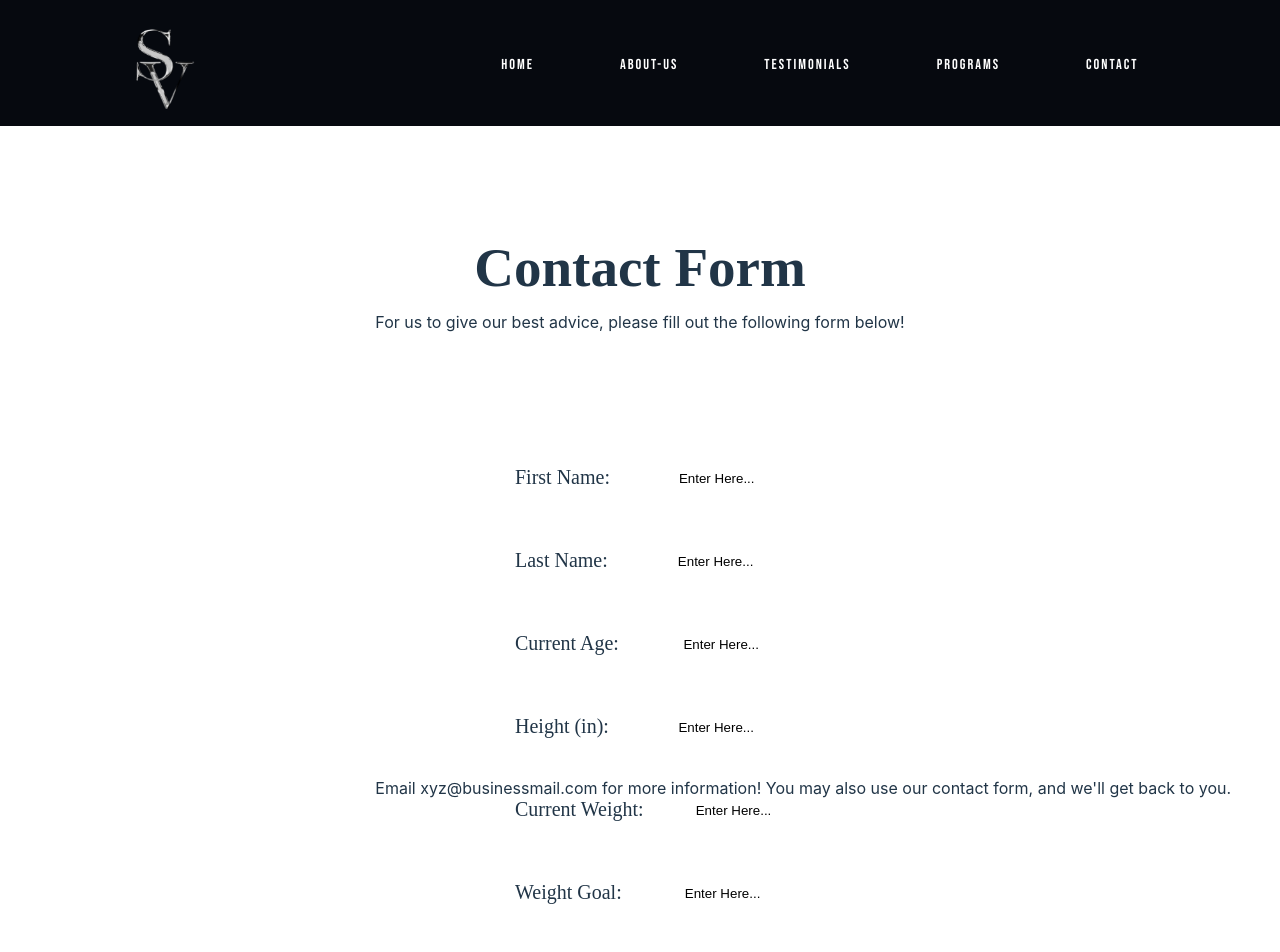
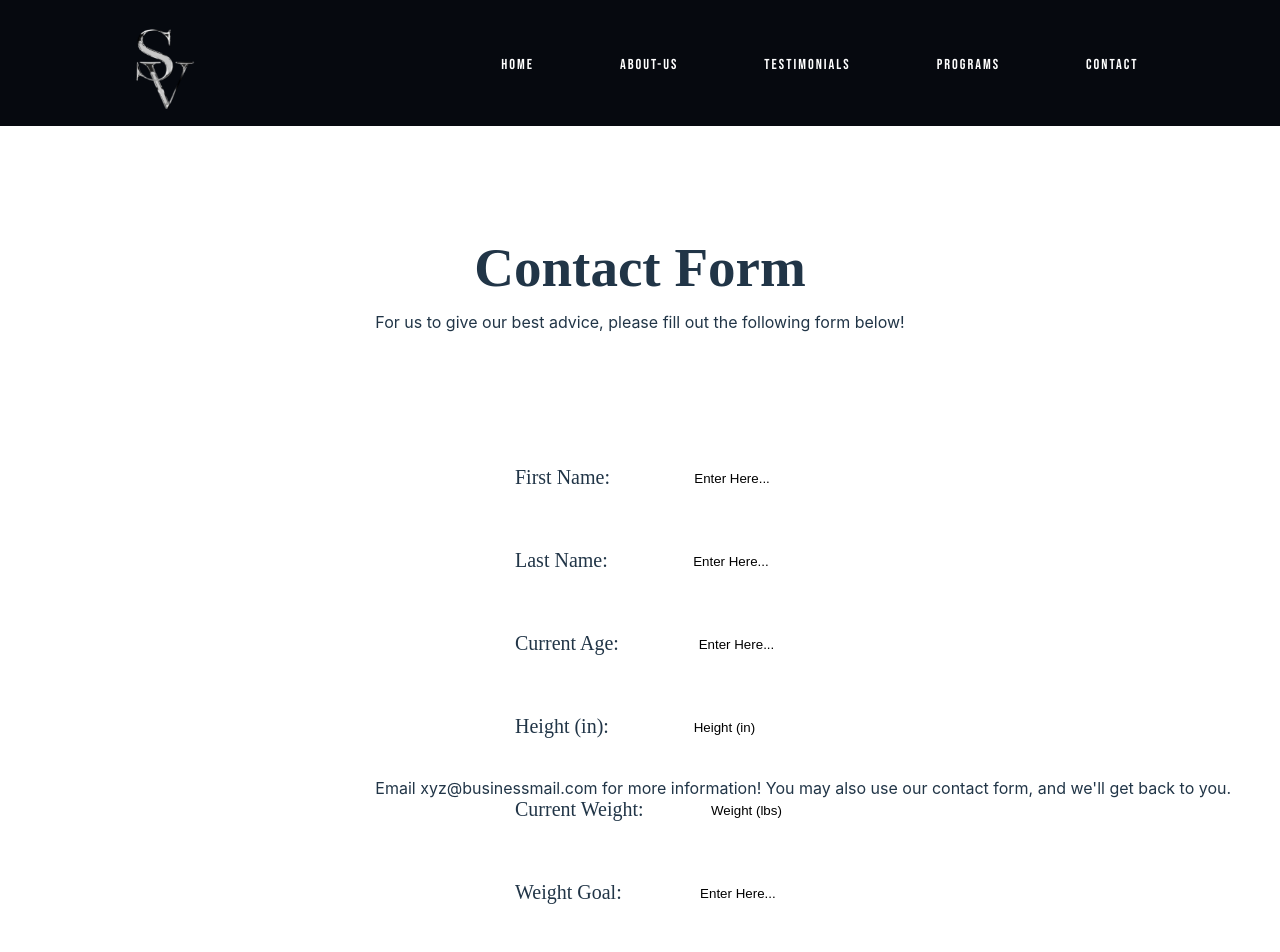
Before and after one commit to camposa03/learn-react, a React (Vite) app: page /Contact in a window 1280 px wide. Shown: the top 952 px of the page. Built offline with nearby package versions, Linux system fonts and the light colour scheme; a web font is replaced by a local one.

Commit message:
fixed footer and worked on bmi calculator

```diff
--- a/src/BMI/BmiCalculator.jsx
+++ b/src/BMI/BmiCalculator.jsx
@@ -1,5 +1,4 @@
 import React from 'react'
-import ReactDOM from 'react-dom/client'
 import { useState } from 'react'
 
 
@@ -7,7 +6,6 @@ function Bmi () {
 
 
   const BmiCalculator = (props) => {
-    console.log(props);
     const [weight, setWeight] = useState('');
     const [height, setHeight] = useState('');
     const [bmi, setBmi] = useState('');
@@ -22,13 +20,10 @@ function Bmi () {
     return (
       <div>
         <input type="number"
-          placeholder="Height (cm)"
+          placeholder="Height (in)"
           value={height}
           onChange={(e) => setHeight(e.target.value)}
           />
-          <button onClick={calculateBMI}>
-            Calculate BMI
-          </button>
           {bmi && <div>BMI:
             {bmi.toFixed(2)}</div>}
 
--- a/src/Form/form.jsx
+++ b/src/Form/form.jsx
@@ -1,22 +1,58 @@
 import React from 'react'
-import Bmi from '../BMI/BmiCalculator';
+// import Bmi from '../BMI/BmiCalculator';
 import { useState } from 'react';
 import '../Form/form.css'
+import validateForm from '../../validateForm';
 
+function  Bmi() {
+      const bmiCalculator = (props) => {
+        const [weight, setWeight] = useState('');
+        const [height, setHeight] = useState('');
+        const [bmi, setBmi] = useState('');
+
+        const calculateBMI = () => {
+          const heightInInch = parseFloat(height);
+          const weightByPound = parseFloat(weight);
+          if (heightInInch > 0 && weightByPound > 0) {
+          const tempBmi = (weightByPound / (heightInInch * heightInInch)) * 703;
+          setBmi(bmiValue.toFixed(2));
+        };
+    };
+  };
+};
 
 function Form() {
 
 
 
+      function  Bmi() {
+          const bmiCalculator = (props) => {
+            const [weight, setWeight] = useState('');
+            const [height, setHeight] = useState('');
+            const [bmi, setBmi] = useState('');
+
+            const calculateBMI = () => {
+              const heightInInch = parseFloat(height);
+              const weightByPound = parseFloat(weight);
+              if (heightInInch > 0 && weightByPound > 0) {
+              const tempBmi = (weightByPound / (heightInInch * heightInInch)) * 703
+              setBmi(bmiValue.toFixed(2));
+            };
+        };
+      };
+    };
+
+
     const [firstName, setFirstName] = useState("");
     const [lastName, setLastName] = useState("");
     const [currentAge, setCurrentAge] = useState("");
-  const [currentHeight, setCurrentHeight] = useState("");
-  const [currentWeight, setCurrentWeight] = useState("");
+    const [weight, setWeight] = useState('');
+    const [height, setHeight] = useState('');
     const [goalWeight, setGoalWeight] = useState("");
     const [preferedDays, setPreferedDays] = useState("");
     const [conditions, setConditions] = useState("");
     const [contactNumber, setContactNumber] = useState("");
+    const [bmi, setBmi] = useState("")
 
     function handleFirstNameChange(event) {
       setFirstName(event.target.value);
@@ -81,13 +117,13 @@ function Form() {
         firstName: firstName,
         lastName: lastName,
         currentAge: currentAge,
-      currentHeight: currentHeight,
-      currentWeight: currentWeight,
+        currentHeight: height,
+        currentWeight: weight,
         goalWeight: goalWeight,
         preferedDays: preferedDays,
         conditions: conditions,
         contactNumber: contactNumber,
-      Bmi: Bmi
+        Bmi: setBmi
       };
 
       const isValid = validateForm(formValues);
@@ -109,7 +145,7 @@ function Form() {
         </div>
         <form action="#" onSubmit={handleSubmit}>
           <label htmlFor="fname">First Name:</label>
-        <input onChange={handleFirstNameChange} type="text" id="fname" name="fname" placeholder='Enter Here...' />
+          <input onChange={handleFirstNameChange} type="text" id="name" name="fname" placeholder='Enter Here...' />
 
           <br />
 
@@ -124,12 +160,12 @@ function Form() {
           <br />
 
           <label htmlFor="height">Height (in):</label>
-        <input onChange={handleCurrentHeightChange} type="text" id="height" name="height" placeholder='Enter Here...' />
+          <input type="number" placeholder="Height (in)" value={height} onChange={(e) => setHeight(e.target.value)} />
 
           <br />
 
           <label htmlFor="weight">Current Weight:</label>
-        <input onChange={handleCurrentWeightChange} type="text" id="weight" name="weight" placeholder='Enter Here...' />
+          <input type="number" placeholder="Weight (lbs)" value={weight} onChange={(e) => setWeight(e.target.value)} />
 
           <br />
 
@@ -152,17 +188,17 @@ function Form() {
           <input onChange={handleContactNumberChange} type="text" id="contact" name="contact" placeholder='Enter Here...' />
 
 
-        <Bmi weight={currentWeight} height={currentHeight} />
+          <Bmi />
 
           <p>Name: {firstName} {lastName}</p>
           <p>Age: {currentAge}</p>
-        <p>Height (in): {currentHeight}</p>
-        <p>Current Weight (lbs): {currentWeight}</p>
+          <p>Height (in): {height}</p>
+          <p>Current Weight (lbs): {weight}</p>
           <p>Goal Weight: {goalWeight}</p>
           <p>Prefered Days of Exercise: {preferedDays}</p>
           <p>Health Conditions: {conditions}</p>
           <p>Contact Number: {contactNumber}</p>
-        <p>Body Mass Index: {Bmi}</p>
+          <p>Body Mass Index: {setBmi}</p>
 
 
 
@@ -170,6 +206,7 @@ function Form() {
             <p>Does this information look correct to you?<br />If so, please submit.</p>
           </div>
 
+          <button onClick={setBmi}>Calculate BMI</button>
           <button onClick={handleSubmit} type="submit">Submit</button>
           <button type="submit">Clear</button>
 
--- a/src/NavBar/NavBar.css
+++ b/src/NavBar/NavBar.css
@@ -86,3 +86,10 @@
     position: fixed;
 
 }
+
+
+.footer {
+    position: absolute;
+    align-items: center;
+    bottom: 0;
+}
--- a/src/index.css
+++ b/src/index.css
@@ -3,6 +3,11 @@
   margin: 0;
   padding: 0;
 
+}
+
+html {
+  position: relative;
+  min-height: 100%;
 }
 
 
@@ -197,6 +202,7 @@ form button:hover{
 }
 
 .footer {
-  position: fixed;
+  position: absolute;
   bottom: 0;
+  justify-content: center;
 }
```
Lines whose indentation alone changed are shown as unchanged.
